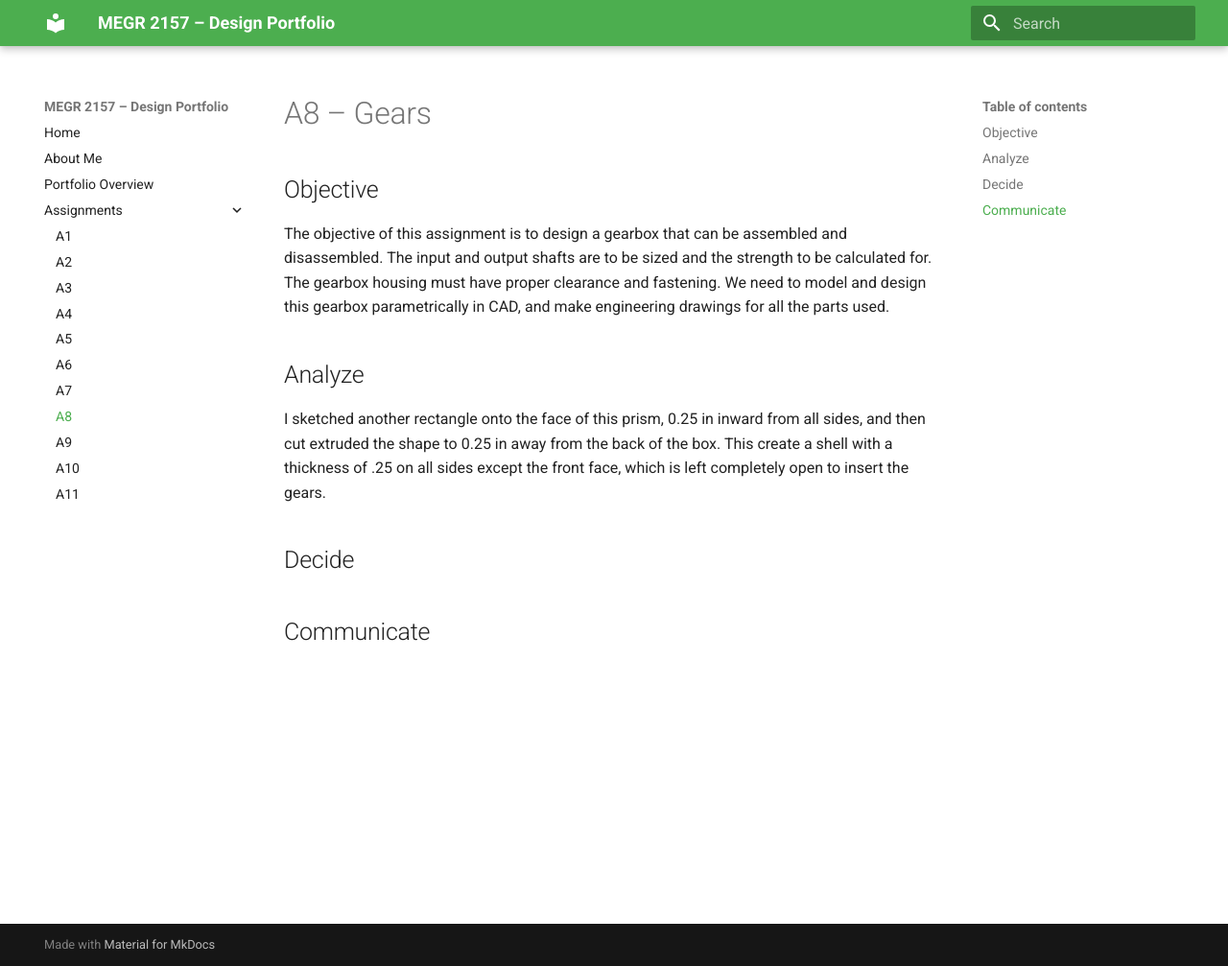
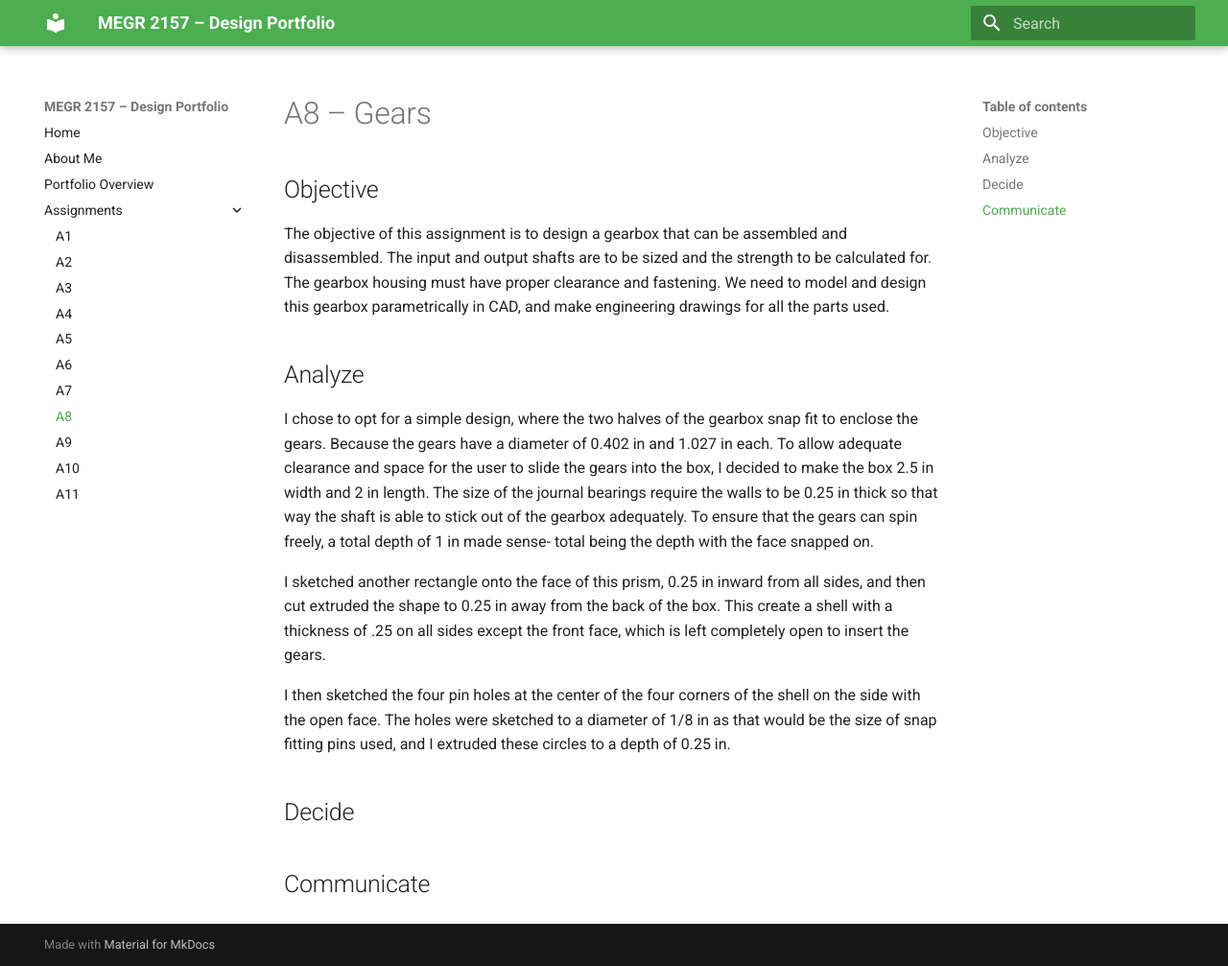
Before and after one commit to apaciore/megr2156-portfolio, an MkDocs documentation site: the page built from docs/assignments/A08/index.md, in a window 1280 px wide and 1007 px high. Shown: the whole window at 96% size. Built offline with MkDocs 1.6.1 and Material for MkDocs 9.7.7, drawn with Linux system fonts in a browser that asks for light colours.

Commit message:
Enhance analysis section with gearbox design details
Expanded the analysis section with design details for the gearbox, including dimensions and features for assembly.

```diff
--- a/docs/assignments/A08/index.md
+++ b/docs/assignments/A08/index.md
@@ -5,7 +5,11 @@ The objective of this assignment is to design a gearbox that can be assembled an
 
 
 ## Analyze
+I chose to opt for a simple design, where the two halves of the gearbox snap fit to enclose the gears. Because the gears have a diameter of 0.402 in and 1.027 in each. To allow adequate clearance and space for the user to slide the gears into the box, I decided to make the box 2.5 in width and 2 in length. The size of the journal bearings require the walls to be 0.25 in thick so that way the shaft is able to stick out of the gearbox adequately. To ensure that the gears can spin freely, a total depth of 1 in made sense- total being the depth with the face snapped on.
+
 I sketched another rectangle onto the face of this prism, 0.25 in inward from all sides, and then cut extruded the shape to 0.25 in away from the back of the box. This create a shell with a thickness of .25 on all sides except the front face, which is left completely open to insert the gears.
+
+I then sketched the four pin holes at the center of the four corners of the shell on the side with the open face. The holes were sketched to a diameter of 1/8 in as that would be the size of snap fitting pins used, and I extruded these circles to a depth of 0.25 in.
 
 
 
```
